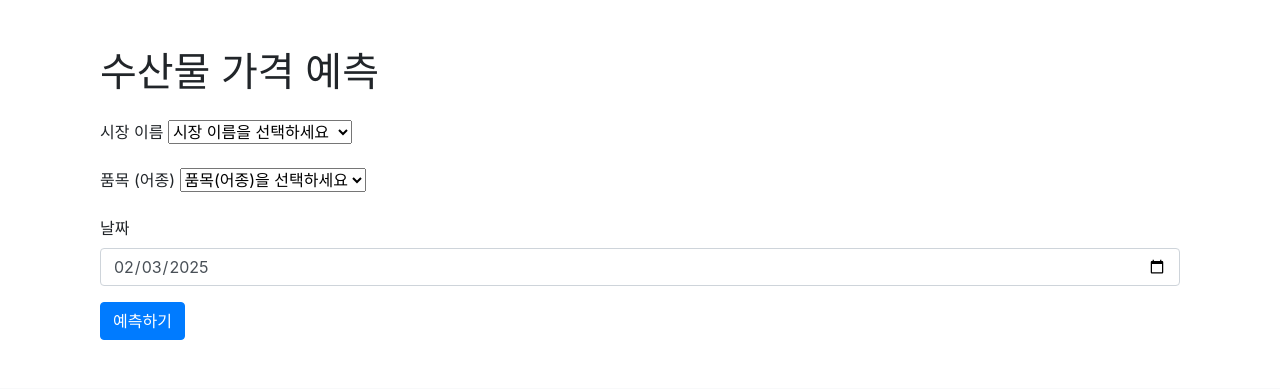
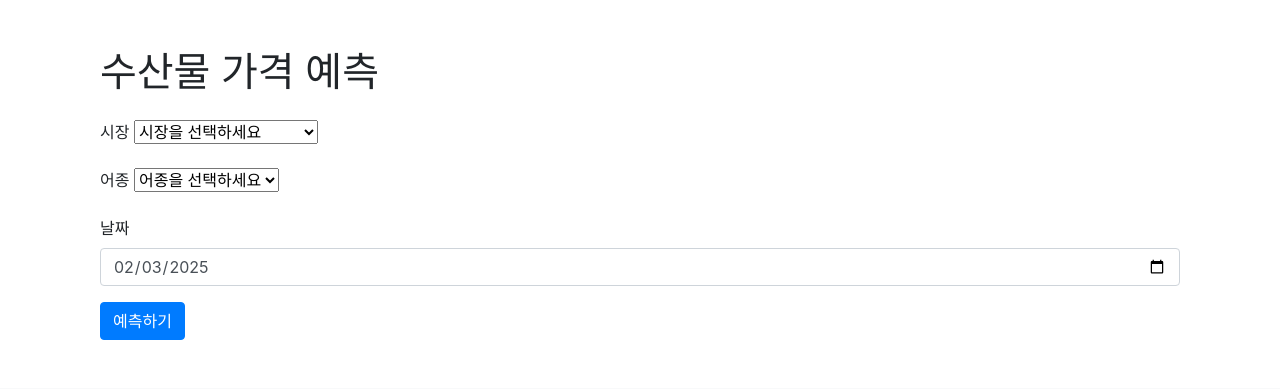
Before and after one commit to vhf1030/pisces, a Django app: page / in a window 1280 px wide. Shown: the part 56-445 px from the top of the page. Run offline with Django 5.2, Linux system fonts and the light colour scheme; parts of the project's set-up code (start-up, migrations or seed data) failed here and were passed over; some libraries are stand-ins or nearby versions.

Commit message:
Fix predict template

```diff
--- a/templates/pisces_ml/predict.html
+++ b/templates/pisces_ml/predict.html
@@ -6,9 +6,9 @@
     <form id="predictionForm" method="POST">
         {% csrf_token %}
         <div class="mb-3">
-            <label for="market" class="form-label">시장 이름</label>
+            <label for="market" class="form-label">시장</label>
             <select class="form-select" id="market" name="market" required>
-                <option value="" disabled selected>시장 이름을 선택하세요</option>
+                <option value="" disabled selected>시장을 선택하세요</option>
                 <option value="가락시장">가락시장</option>
                 <option value="강서농수산물시장">강서농수산물시장</option>
                 <option value="구리농수산물시장">구리농수산물시장</option>
@@ -22,9 +22,9 @@
             </select>
         </div>
         <div class="mb-3">
-            <label for="item" class="form-label">품목 (어종)</label>
+            <label for="item" class="form-label">어종</label>
             <select class="form-select" id="item" name="item" required>
-                <option value="" disabled selected>품목(어종)을 선택하세요</option>
+                <option value="" disabled selected>어종을 선택하세요</option>
                 <option value="농어">농어</option>
                 <option value="광어">광어</option>
                 <option value="대게">대게</option>
```
